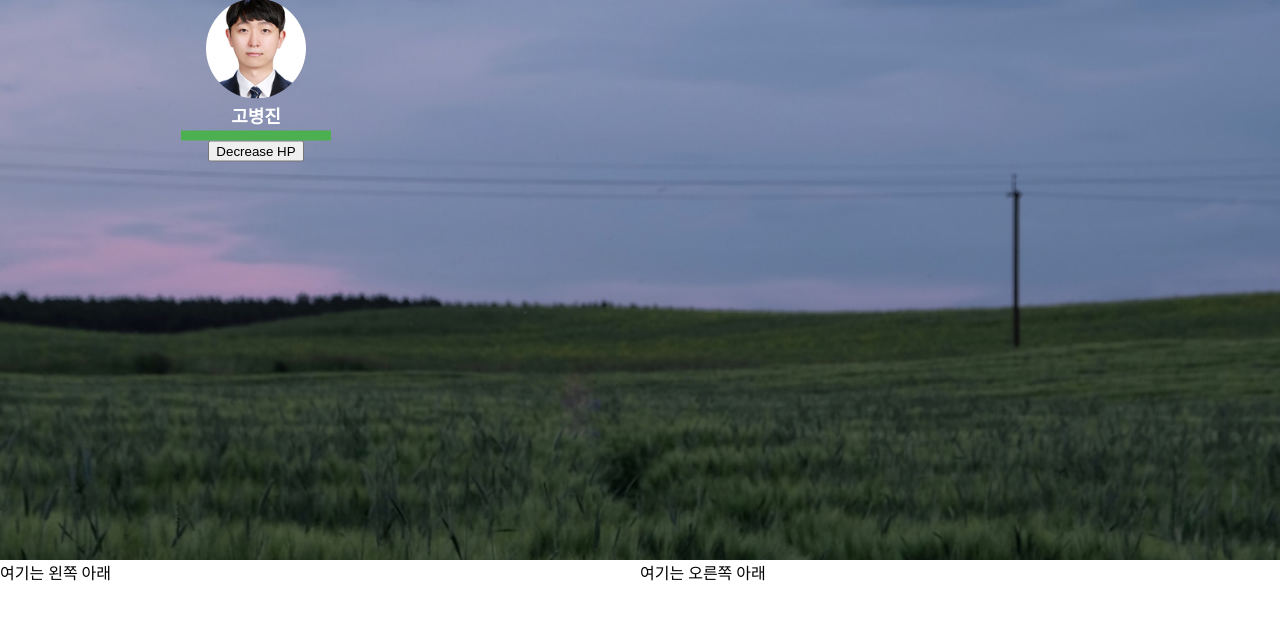
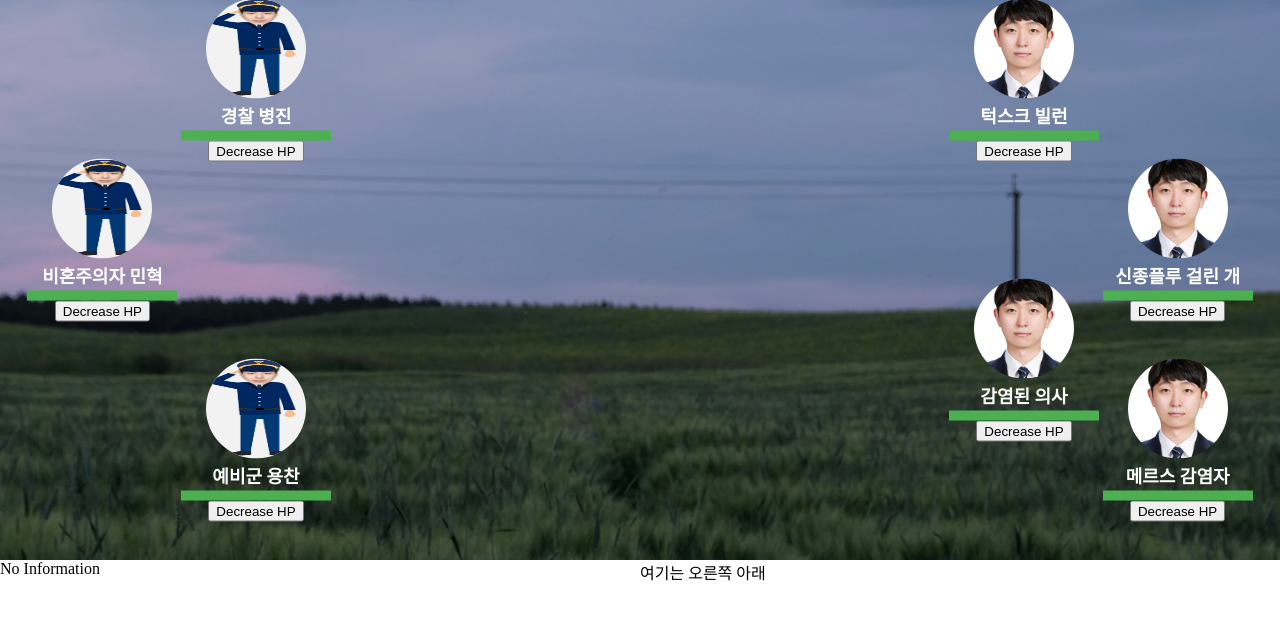
Before and after one commit to yujinSon/SDS, a React (Create React App) app in the folder frontend/: page /battle in a window 1280 px wide. Shown: the top 620 px of the page. Built offline with nearby package versions, Linux system fonts and the light colour scheme.

Commit message:
[feat][FE] 게임 페이지 캐릭터, 몬스터 생성 버튼 클릭 시 정보, 스킬창 활성화

```diff
--- /dev/null
+++ b/frontend/src/components/game/Battle.js
@@ -0,0 +1,97 @@
+import React, { useState } from 'react';
+import styled from 'styled-components';
+
+import IMG from 'assets/img/고병진.png';
+import IMG2 from 'assets/img/손민혁.png';
+
+export default function Battle({ characters, monsters, selectedCh, clickCh }) {
+  const [percent, setPercent] = useState(100);
+
+  const decreaseHp = () => {
+    setPercent(percent - 10);
+  };
+
+  return (
+    <>
+      {characters.map((ch, idx) => (
+        <CharacterContainer
+          ch={ch}
+          key={idx}
+          onClick={() => clickCh(ch)}
+          selectedCh={selectedCh === ch.pos}
+        >
+          <Circle src={IMG2}></Circle>
+          <Text>{ch.name}</Text>
+          <ProgressContainer>
+            <ProgressBar percent={percent} />
+          </ProgressContainer>
+          <button onClick={decreaseHp}>Decrease HP</button>
+        </CharacterContainer>
+      ))}
+      {monsters.map((monster, idx) => (
+        <MonsterContainer monster={monster} key={idx}>
+          <Circle src={IMG}></Circle>
+          <Text>{monster.name}</Text>
+          <ProgressContainer>
+            <ProgressBar percent={percent} />
+          </ProgressContainer>
+          <button onClick={decreaseHp}>Decrease HP</button>
+        </MonsterContainer>
+      ))}
+    </>
+  );
+}
+
+const CharacterContainer = styled.div`
+  position: absolute;
+
+  top: ${({ ch }) => ch.top}%;
+  left: ${({ ch }) => ch.left}%;
+  transform: translate(-50%, -50%);
+  display: flex;
+  flex-direction: column;
+  align-items: center;
+
+  ${({ selectedCh }) =>
+    selectedCh &&
+    `
+    border: 3px solid #ccc;
+    border-color: yellow;
+  `}
+`;
+
+const MonsterContainer = styled.div`
+  position: absolute;
+
+  top: ${({ monster }) => monster.top}%;
+  left: ${({ monster }) => monster.left}%;
+  transform: translate(-50%, -50%);
+  display: flex;
+  flex-direction: column;
+  align-items: center;
+`;
+
+const Circle = styled.img`
+  width: 100px;
+  height: 100px;
+  border-radius: 50%;
+  background-color: #f2f2f2;
+`;
+
+const Text = styled.p`
+  margin: 3px 0px;
+  font-size: 18px;
+  font-weight: bold;
+`;
+
+const ProgressContainer = styled.div`
+  width: 150px;
+  height: 10px;
+  background-color: #f2f2f2;
+`;
+
+const ProgressBar = styled.div`
+  height: 100%;
+  background-color: #4caf50;
+  width: ${({ percent }) => percent}%;
+`;
--- /dev/null
+++ b/frontend/src/components/game/Information.js
@@ -0,0 +1,87 @@
+import React, { useState } from 'react';
+import styled from 'styled-components';
+
+export default function Information({
+  character,
+  selectedSkill,
+  setSelectedSkill,
+  clickSkill,
+}) {
+  return (
+    <>
+      {character ? (
+        <Container>
+          <LeftContainer>
+            <div>{character.name}</div>
+            <div>HP: {character.hp}</div>
+            <div>AD: {character.ad}</div>
+            <div>AP: {character.ap}</div>
+          </LeftContainer>
+          <RightContainer>
+            <SkillContainer>
+              {character.skillImg.map((img, idx) => (
+                <Img
+                  src={img[0]}
+                  alt="스킬사진"
+                  key={idx}
+                  onClick={() => {
+                    clickSkill(idx);
+                  }}
+                  selectedSkill={selectedSkill === idx}
+                />
+              ))}
+            </SkillContainer>
+            {selectedSkill != null ? (
+              <div>{character.skillImg[selectedSkill][1]}</div>
+            ) : (
+              <div>스킬을 클릭하십쇼</div>
+            )}
+          </RightContainer>
+        </Container>
+      ) : (
+        <Container>No Information</Container>
+      )}
+    </>
+  );
+}
+const Container = styled.div`
+  display: flex;
+  flex-direction: row;
+
+  color: black;
+  width: 50%;
+`;
+
+const LeftContainer = styled.div`
+  display: flex;
+  flex-direction: column;
+
+  color: black;
+  width: 50%;
+`;
+
+const RightContainer = styled.div`
+  display: flex;
+  flex-direction: column;
+
+  color: black;
+  width: 50%;
+`;
+
+const SkillContainer = styled.div`
+  display: flex;
+  flex-direction: row;
+
+  color: black;
+  width: 30%;
+  height: 30%;
+`;
+
+const Img = styled.img`
+  ${({ selectedSkill }) =>
+    selectedSkill &&
+    `
+border: 3px solid #ccc;
+border-color: yellow;
+`}
+`;
--- a/frontend/src/layouts/GamePageLayout.js
+++ b/frontend/src/layouts/GamePageLayout.js
@@ -1,6 +1,6 @@
 import React from 'react';
 import { Outlet } from 'react-router-dom';
-import styled, { createGlobalStyle } from 'styled-components';
+import styled from 'styled-components';
 
 export default function GameMainPageLayout({ bgImgUrl }) {
   return (
--- a/frontend/src/pages/game/BattlePage.js
+++ b/frontend/src/pages/game/BattlePage.js
@@ -1,29 +1,126 @@
 import React, { useState } from 'react';
 import styled from 'styled-components';
 
+import Battle from 'components/game/Battle';
+import Information from 'components/game/Information';
+
 import IMG from 'assets/img/고병진.png';
+import IMG2 from 'assets/img/손민혁.png';
 
 export default function BattlePage() {
-  const name = '고병진';
-  const [percent, setPercent] = useState(100);
+  const [characters, setCharacters] = useState([
+    {
+      name: '경찰 병진',
+      level: 7,
+      top: 10,
+      left: 20,
+      hp: 120,
+      ad: 70,
+      ap: 30,
+      pos: 0,
+      skillImg: [
+        [IMG2, '공격력 2 증가'],
+        [IMG2, '체력 3 증가'],
+        [IMG, 'AP 20증가'],
+      ],
+    },
+    {
+      name: '비혼주의자 민혁',
+      level: 3,
+      top: 30,
+      left: 8,
+      hp: 160,
+      ad: 30,
+      ap: 80,
+      pos: 1,
+      skillImg: [
+        [IMG, '공격력 24 증가'],
+        [IMG2, '체력 351 증가'],
+        [IMG2, 'AP 203 증가'],
+      ],
+    },
+    {
+      name: '예비군 용찬',
+      level: 4,
+      top: 55,
+      left: 20,
+      hp: 670,
+      ad: 50,
+      ap: 37,
+      pos: 2,
+      skillImg: [
+        [IMG, '공격력 122 증가'],
+        [IMG2, '체력 334 증가'],
+        [IMG, 'AP 205 증가'],
+      ],
+    },
+  ]);
 
-  const decreaseHp = () => {
-    setPercent(percent - 10);
+  const [monsters, setMonsters] = useState([
+    {
+      name: '턱스크 빌런',
+      top: 10,
+      left: 80,
+      pos: 4,
+    },
+    {
+      name: '신종플루 걸린 개',
+      top: 30,
+      left: 92,
+      pos: 5,
+    },
+    {
+      name: '감염된 의사',
+      top: 45,
+      left: 80,
+      pos: 6,
+    },
+    {
+      name: '메르스 감염자',
+      top: 55,
+      left: 92,
+      pos: 7,
+    },
+  ]);
+
+  // playerTurn이 2가 된 상태에서 몬스터를 클릭하면 공격하는 것으로 간주
+  const [playerTurn, setPlayerTurn] = useState(0);
+  const [selectedCh, setSelectedCh] = useState(null);
+  const [selectedSkill, setSelectedSkill] = useState(null);
+
+  const clickCh = (ch) => {
+    setSelectedCh(ch.pos);
+    setSelectedSkill(null);
+    setPlayerTurn(1);
   };
+
+  const clickSkill = (idx) => {
+    setSelectedSkill(idx);
+    if (playerTurn === 1) {
+      setPlayerTurn(2);
+    }
+    console.log(playerTurn);
+  };
+
   return (
     <MainContainer>
       <BattleContainer>
-        <Container>
-          <Circle src={IMG}></Circle>
-          <Text>{name}</Text>
-          <ProgressContainer>
-            <ProgressBar percent={percent} />
-          </ProgressContainer>
-          <button onClick={decreaseHp}>Decrease HP</button>
-        </Container>
+        <Battle
+          characters={characters}
+          monsters={monsters}
+          selectedCh={selectedCh}
+          clickCh={clickCh}
+        />
       </BattleContainer>
       <BottomContainer>
-        <LeftContainer>여기는 왼쪽 아래</LeftContainer>
+        <Information
+          character={characters[selectedCh]}
+          selectedSkill={selectedSkill}
+          setSelectedSkill={setSelectedSkill}
+          clickSkill={clickSkill}
+        >
+          여기는 왼쪽 아래
+        </Information>
         <RightContainer>여기는 오른쪽 아래</RightContainer>
       </BottomContainer>
     </MainContainer>
@@ -53,14 +150,6 @@ const BottomContainer = styled.div`
   color: black;
 `;
 
-const LeftContainer = styled.div`
-  display: flex;
-  flex-directino: row;
-
-  color: black;
-  width: 50%;
-`;
-
 const RightContainer = styled.div`
   display: flex;
   flex-directino: row;
@@ -68,38 +157,3 @@ const RightContainer = styled.div`
   color: black;
   width: 50%;
 `;
-
-const Container = styled.div`
-  position: absolute;
-  top: 10%;
-  left: 20%;
-  transform: translate(-50%, -50%);
-  display: flex;
-  flex-direction: column;
-  align-items: center;
-`;
-
-const Circle = styled.img`
-  width: 100px;
-  height: 100px;
-  border-radius: 50%;
-  background-color: #f2f2f2;
-`;
-
-const Text = styled.p`
-  margin: 3px 0px;
-  font-size: 18px;
-  font-weight: bold;
-`;
-
-const ProgressContainer = styled.div`
-  width: 150px;
-  height: 10px;
-  background-color: #f2f2f2;
-`;
-
-const ProgressBar = styled.div`
-  height: 100%;
-  background-color: #4caf50;
-  width: ${({ percent }) => percent}%;
-`;
```
